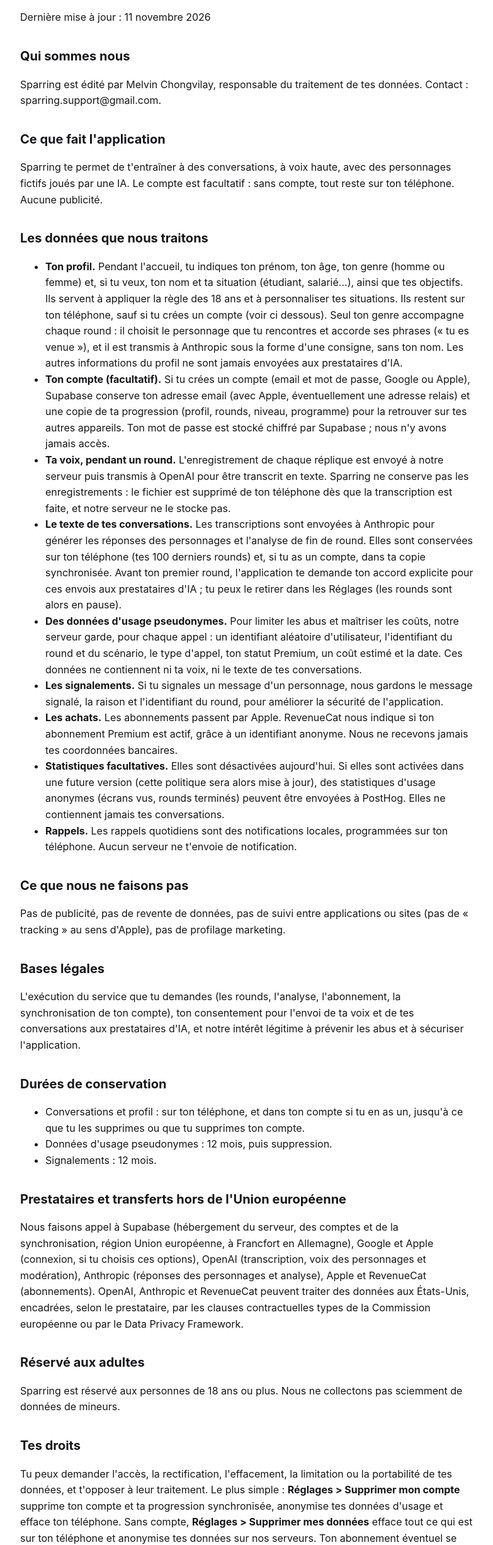
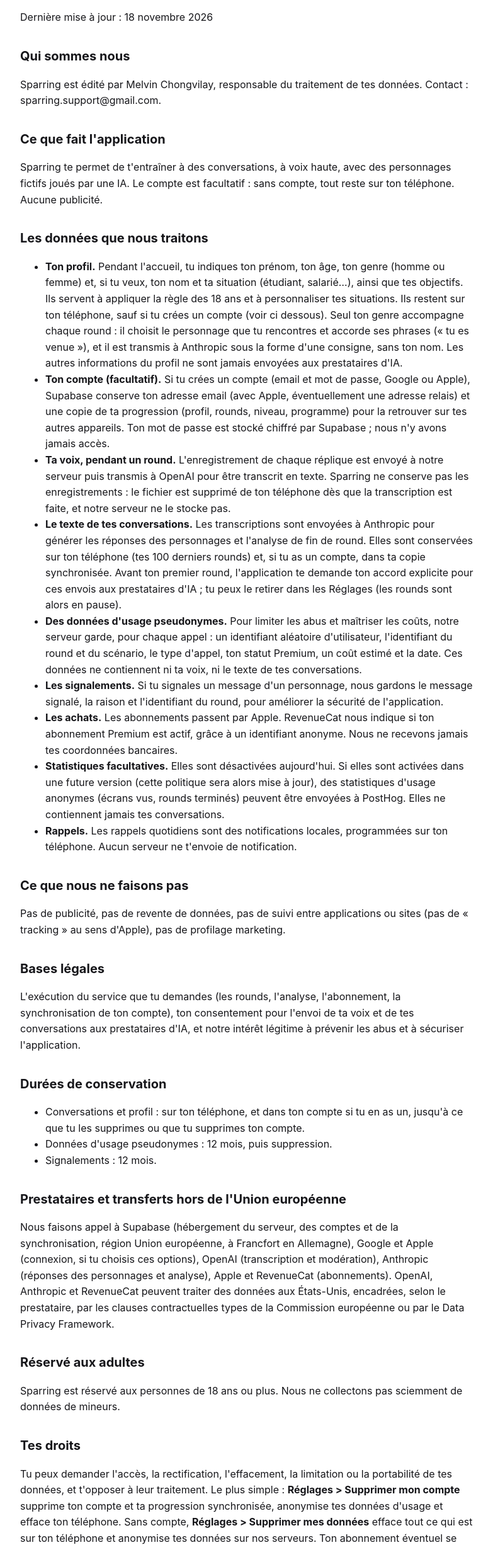
Before and after one commit to Melvin-CHONGVILAY/sparring-site, a plain HTML site: page confidentialite.html in a window 1280 px wide. Shown: the part 110-2563 px from the top of the page at 63% size, without its empty margins (248-1031 px from the left). Drawn offline with Linux system fonts and the light colour scheme.

Commit message:
Privacy: no character voices

```diff
--- a/confidentialite.html
+++ b/confidentialite.html
@@ -16,7 +16,7 @@
 <body><main>
 <nav><a href="index.html">Assistance</a> · <a href="confidentialite.html">Confidentialité</a> · <a href="conditions.html">Conditions</a> · <a href="support-en.html">English</a></nav>
 <h1>Politique de confidentialité</h1>
-<p>Dernière mise à jour : 11 novembre 2026</p>
+<p>Dernière mise à jour : 18 novembre 2026</p>
 <h2>Qui sommes nous</h2>
 <p>Sparring est édité par Melvin Chongvilay, responsable du traitement de tes données. Contact : sparring.support@gmail.com.</p>
 <h2>Ce que fait l'application</h2>
@@ -44,7 +44,7 @@
 <li>Signalements : 12 mois.</li>
 </ul>
 <h2>Prestataires et transferts hors de l'Union européenne</h2>
-<p>Nous faisons appel à Supabase (hébergement du serveur, des comptes et de la synchronisation, région Union européenne, à Francfort en Allemagne), Google et Apple (connexion, si tu choisis ces options), OpenAI (transcription, voix des personnages et modération), Anthropic (réponses des personnages et analyse), Apple et RevenueCat (abonnements). OpenAI, Anthropic et RevenueCat peuvent traiter des données aux États-Unis, encadrées, selon le prestataire, par les clauses contractuelles types de la Commission européenne ou par le Data Privacy Framework.</p>
+<p>Nous faisons appel à Supabase (hébergement du serveur, des comptes et de la synchronisation, région Union européenne, à Francfort en Allemagne), Google et Apple (connexion, si tu choisis ces options), OpenAI (transcription et modération), Anthropic (réponses des personnages et analyse), Apple et RevenueCat (abonnements). OpenAI, Anthropic et RevenueCat peuvent traiter des données aux États-Unis, encadrées, selon le prestataire, par les clauses contractuelles types de la Commission européenne ou par le Data Privacy Framework.</p>
 <h2>Réservé aux adultes</h2>
 <p>Sparring est réservé aux personnes de 18 ans ou plus. Nous ne collectons pas sciemment de données de mineurs.</p>
 <h2>Tes droits</h2>
```
Also changed, not shown: privacy.html (+2 -2 lines).
